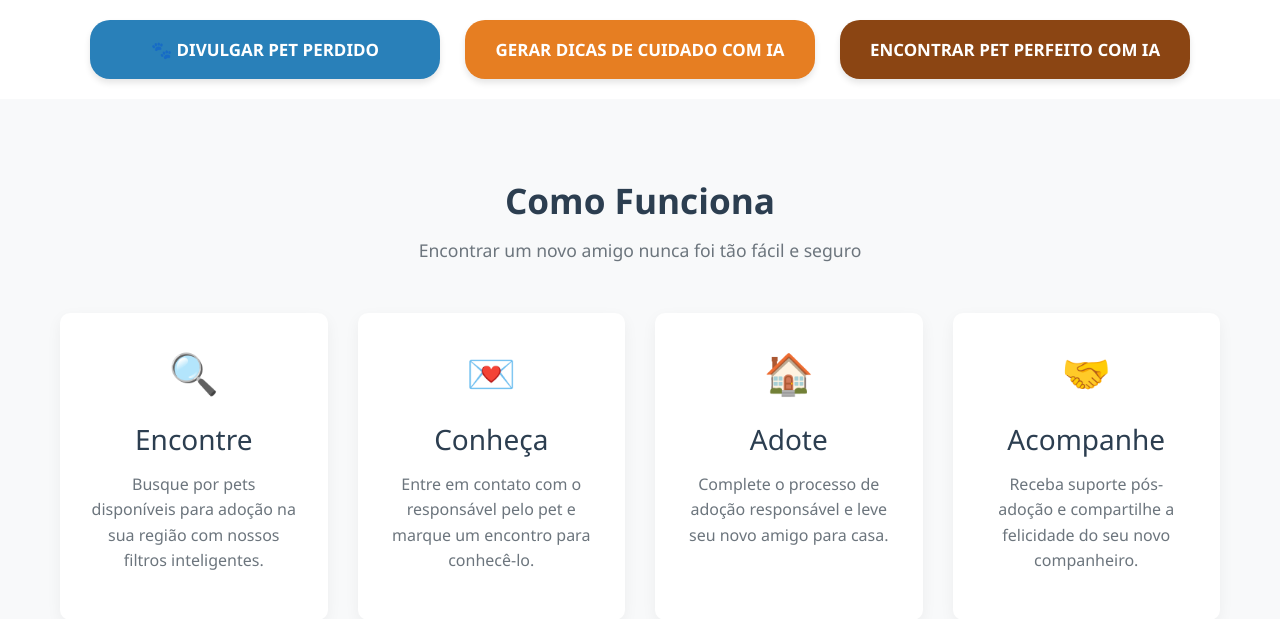
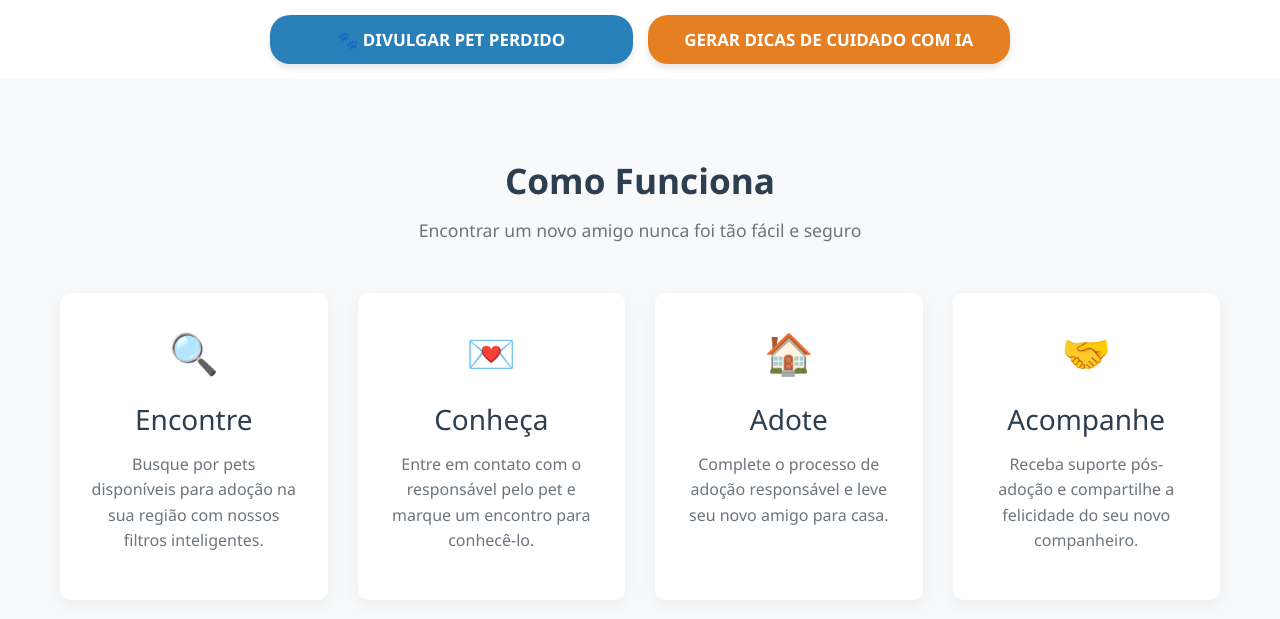
Before and after one commit to joaliny/adote-me, a Flask app: page / in a window 1280 px wide. Shown: the part 639-1258 px from the top of the page. Run offline with Flask 3, Linux system fonts and the light colour scheme; data that the repository does not hold is empty; some libraries are stand-ins or nearby versions.

Commit message:
modificando os botões abaixo do carrossel
comentando o 3 botão , e diminuindo o tamanhos dos 2 botões.

```diff
--- a/static/css/home.css
+++ b/static/css/home.css
@@ -114,23 +114,23 @@
         /* Seção Grade de Botões - FORA DO CARROSSEL */
         .grade-botoes-section {
             background-color: white;
-            padding: 20px 0;
+            padding: 15px 0;
         }
 
         .grade-botoes {
             display: grid;
-            grid-template-columns: repeat(auto-fit, minmax(250px, 1fr));
-            gap: 25px;
-            max-width: 1200px;
+            grid-template-columns: repeat(auto-fit, minmax(200px, 1fr));
+            gap: 15px;
+            max-width: 800px;
             margin: 0 auto;
-            padding: 0 50px;
+            padding: 0 30px;
         }
 
         .botao {
             display: flex;
             align-items: center;
             justify-content: center;
-            padding: 17px 20px;
+            padding: 12px 15px;
             border-radius: 20px;
             text-decoration: none;
             font-weight: bold;
--- a/templates/home.html
+++ b/templates/home.html
@@ -39,7 +39,7 @@
             <!-- <a href="/adotar" class="botao azul">PETS PARA ADOÇÃO</a> -->
             <a href="/divulgar-perdido" class="botao azul-escuro">🐾 DIVULGAR PET PERDIDO</a>
             <button class="botao laranja" onclick="abrirModalDicas()">GERAR DICAS DE CUIDADO COM IA</button>
-            <a href="/encontrar" class="botao marrom">ENCONTRAR PET PERFEITO COM IA</a>
+            <!-- <a href="/encontrar" class="botao marrom">ENCONTRAR PET PERFEITO COM IA</a> -->
         </div>
     </section>
 
@@ -73,50 +73,6 @@
         </div>
     </section>
 
-          <!-- Pets Section
-    <section class="pets">
-        <div class="section-title">
-            <h2>Pets Disponíveis</h2>
-            <p>Conheça alguns dos nossos amigos que estão esperando por um lar</p>
-            {% if pets and pets|length >= 6 %}
-            <div style="margin-top: 15px;">
-                <a href="/adotar" class="btn-hero" style="font-size: 0.9rem; padding: 8px 20px;">Ver Todos os Pets</a>
-            </div>
-            {% endif %}
-        </div>
-        <div class="pets-grid">
-            {% if pets %}
-                {% for pet in pets %}
-                <div class="pet-card">
-                    <div class="pet-image">
-                        {% if pet.imagem_url %}
-                        <img src="{{ pet.imagem_url }}" alt="Foto do {{ pet.nome }}">
-                        {% else %}
-                        <div>
-                            <span>Sem imagem</span>
-                        </div>
-                        {% endif %}
-                    </div>
-                    <div class="pet-info">
-                        <h3>{{ pet.nome }}</h3>
-                        <div class="pet-meta">
-                            <span class="pet-tag">{{ pet.especie }}</span>
-                            <span class="pet-tag">{{ pet.idade }} ano{% if pet.idade > 1 %}s{% endif %}</span>
-                        </div>
-                        <p>{{ pet.descricao[:100] }}{% if pet.descricao|length > 100 %}...{% endif %}</p>
-                        <a href="/pet/{{ pet.id }}" class="btn-pet">Conhecer</a>
-                    </div>
-                </div>
-                {% endfor %}
-            {% else %}
-                <div class="no-pets">
-                    <h3>Nenhum pet disponível no momento</h3>
-                    <p>Volte em breve para conhecer nossos amigos!</p>
-                    <a href="/cadastrar" class="btn-hero" style="margin-top: 15px;">Cadastrar um Pet</a>
-                </div>
-            {% endif %}
-        </div>
-    </section> -->
 
 
     <!-- Pets Section -->
```
